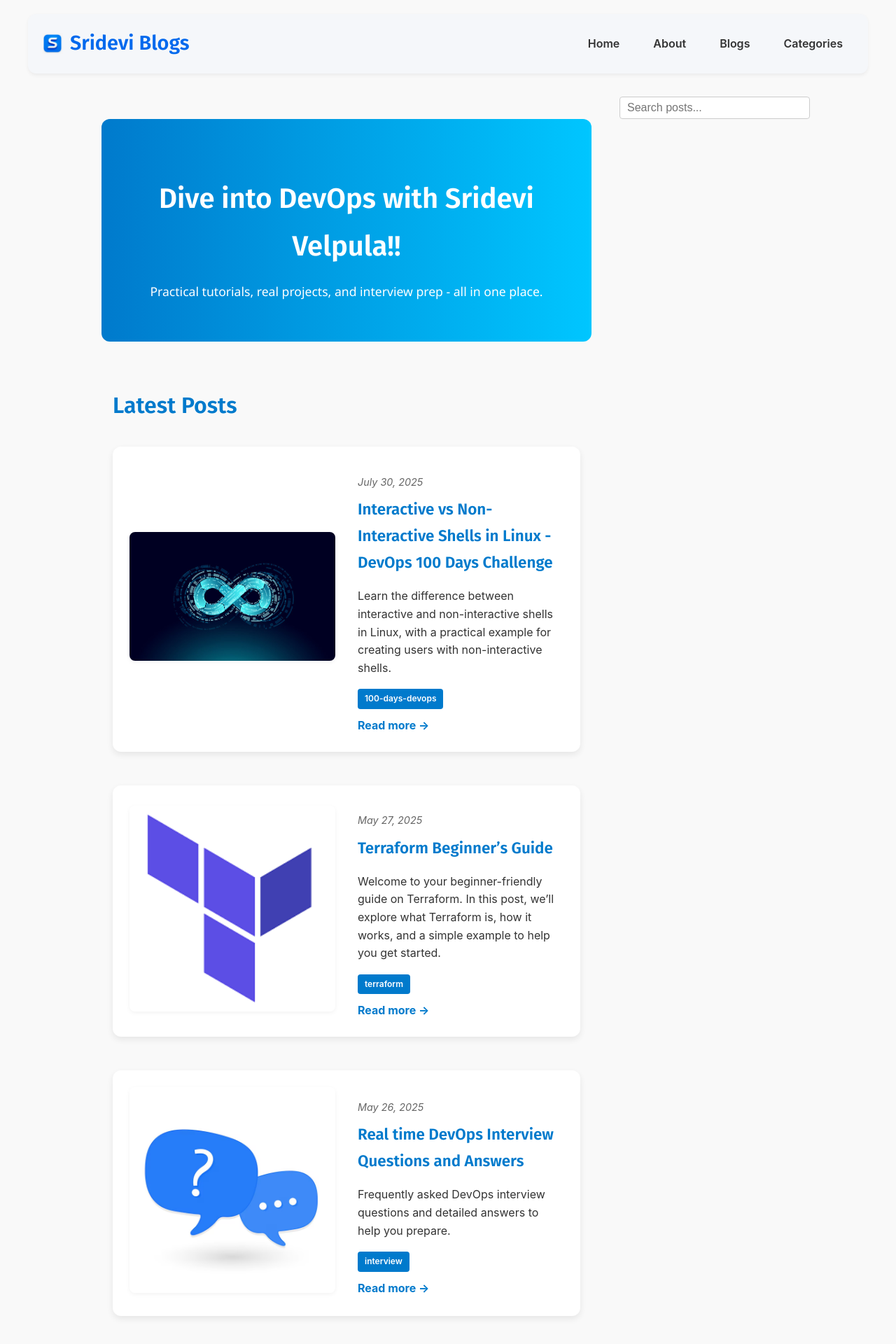
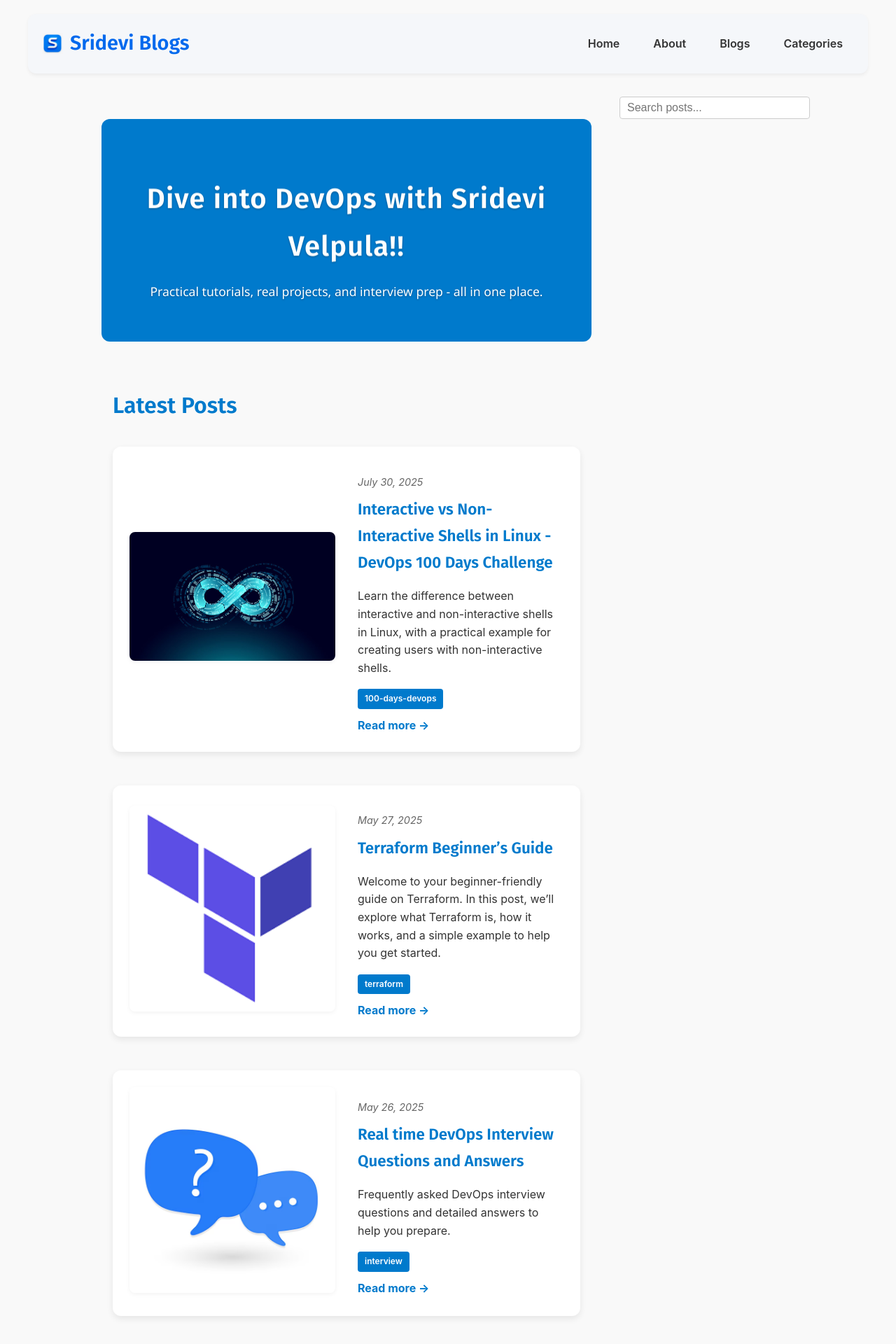
Before and after one commit to srideviblogs/srideviblogs.github.io, a Jekyll site: the page built from index.md, in a window 1280 px wide. Shown: the top 1920 px of the page at 70% size. Built offline with Jekyll 4.4.1, drawn with Linux system fonts in a browser that asks for light colours.

Commit message:
Update custom.css

```diff
--- a/assets/css/custom.css
+++ b/assets/css/custom.css
@@ -112,7 +112,7 @@ header.site-header {
 /* welcome intro */
 
 .welcome-intro {
-  background: linear-gradient(to right, #007acc, #00c6ff);
+  background: #007acc;
   color: white;
   text-align: center;
   padding: 3rem 1rem;
@@ -122,6 +122,7 @@ header.site-header {
   font-family: 'Segoe UI', Tahoma, Geneva, Verdana, sans-serif;
   margin-bottom: 0; /* Added to reduce space before Latest Posts */
   margin-top: 2rem;
+  text-shadow: 0 1px 3px rgba(0, 0, 0, 0.3);
 }
 
 .animate-heading {
@@ -130,7 +131,10 @@ header.site-header {
   color: white;
   opacity: 0;
   transform: translateY(40px);
-  animation: fadeSlideIn 1.2s ease forwards;
+  animation: fadeSlideIn 1.2s cubic-bezier(0.4, 0, 0.2, 1) forwards;
+  animation-delay: 0s;
+  letter-spacing: 0.03em;
+  will-change: opacity, transform;
 }
 
 .animate-paragraph {
@@ -140,8 +144,9 @@ header.site-header {
   margin-bottom: 0.5rem; /* NEW: reduce space after paragraph */
   opacity: 0;
   transform: translateY(20px);
-  animation: fadeSlideIn 1.2s ease forwards;
-  animation-delay: 0.6s;
+  animation: fadeSlideIn 1.2s cubic-bezier(0.4, 0, 0.2, 1) forwards;
+  animation-delay: 0.7s;
+  will-change: opacity, transform;
 }
 
 @keyframes fadeSlideIn {
```
